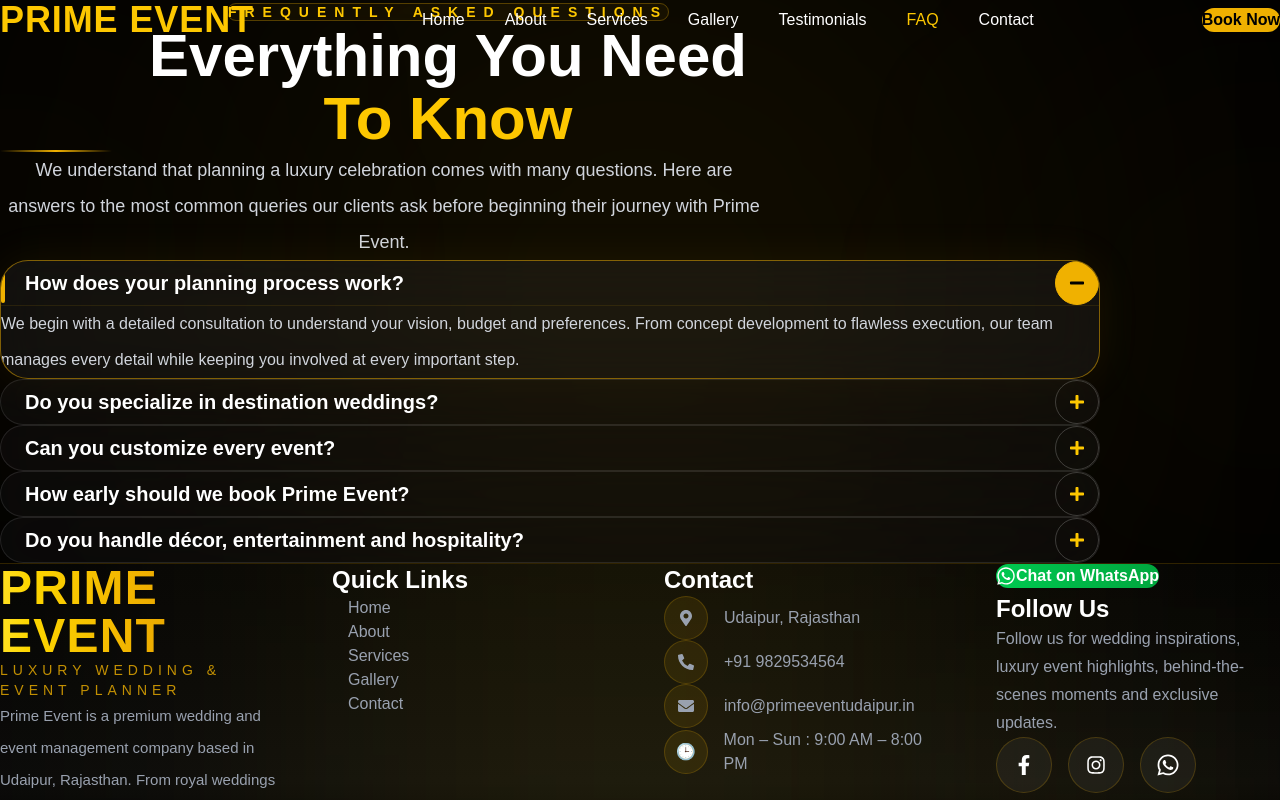
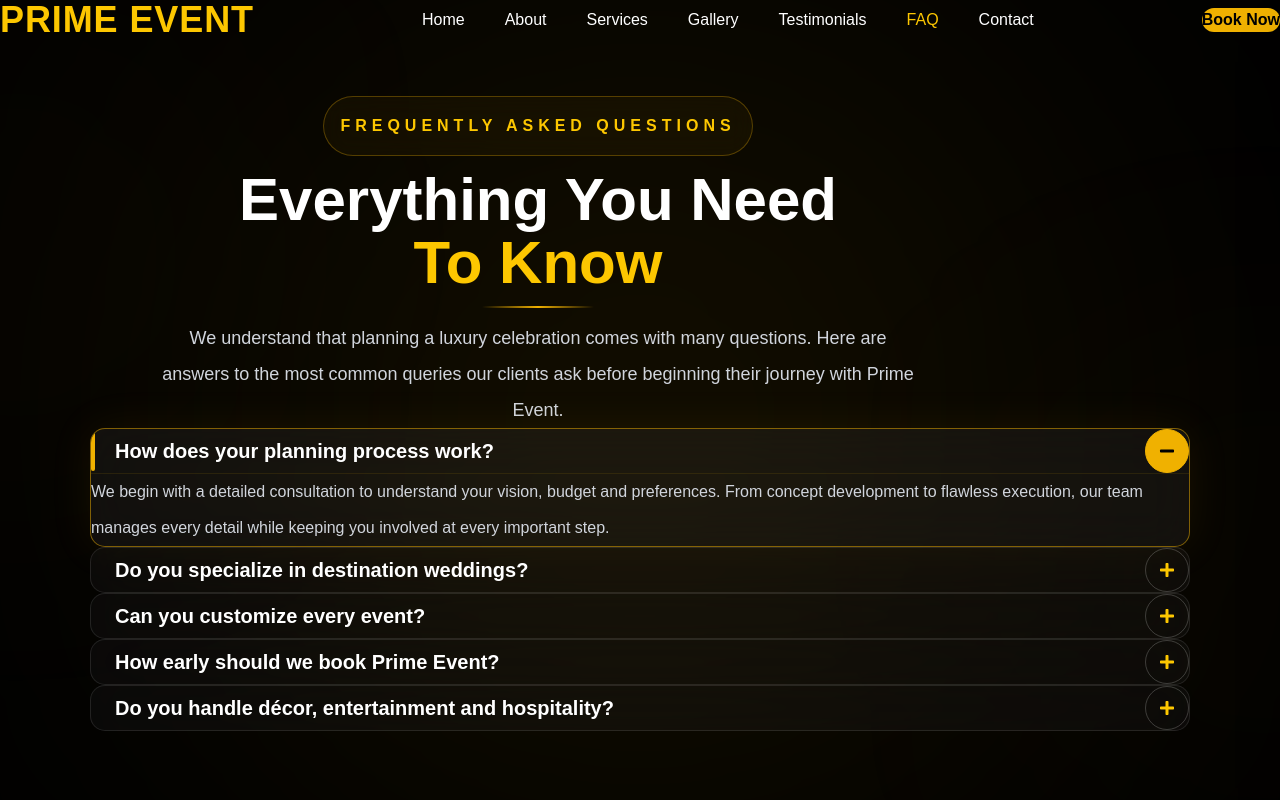
Before and after one commit to primeeventudaipur/prime-event, a Next.js app: page /faq in a window 1280 px wide. Shown: the top 800 px of the page. Built offline with nearby package versions, Linux system fonts and the light colour scheme.

Commit message:
Your message

```diff
--- a/app/globals.css
+++ b/app/globals.css
@@ -254,8 +254,8 @@
 }
 
 .section-padding {
-  padding-top: 9rem;
-  padding-bottom: 9rem;
+  padding-top: 6rem;
+  padding-bottom: 6rem;
 }
 
 .section-title {
--- a/components/CTA.tsx
+++ b/components/CTA.tsx
@@ -2,7 +2,7 @@
 
 export default function CTA() {
   return (
-    <section className="items-center relative flex min-h-[110vh] items-center justify-center overflow-hidden bg-black px-6 py-20">
+    <section className="section-padding items-center relative flex min-h-[110vh] items-center justify-center overflow-hidden bg-black px-6 py-20">
 
       {/* Cinematic Background */}
       <div className="absolute inset-0">
@@ -28,7 +28,7 @@
         <div className="translate-x-16 items-center mx-auto w-full max-w-[1100px] rounded-[48px] border border-yellow-500/20 bg-white/[0.04] px-8 h-[470px] shadow-[0_35px_120px_rgba(0,0,0,.45)] backdrop-blur-2xl hover:border-yellow-400/40 hover:shadow-[0_40px_120px_rgba(234,179,8,.12)]">
 
           {/* Inner Container */}
-          <div className="mx-auto mt-8 flex max-w-5xl flex-col items-center text-center">
+          <div className="mx-auto flex max-w-5xl flex-col items-center text-center">
 
             {/* Small Label */}
 
--- a/components/Contact.tsx
+++ b/components/Contact.tsx
@@ -91,7 +91,7 @@
 });
 
   return (
-    <section
+    <section className="section-padding"
       id="contact"
       className="py-28 bg-gradient-to-b from-[#0b0b0b] to-[#111]"
     >
--- a/components/FAQ.tsx
+++ b/components/FAQ.tsx
@@ -43,7 +43,7 @@
   const [openIndex, setOpenIndex] = useState<number | null>(0);
 
   return (
-    <section className="relative overflow-hidden bg-black pt-44 pb-32">
+    <section className=" section-padding flex items-center justify-center relative overflow-hidden bg-black pt-44 pb-32">
 
 
       {/* Background Glow */}
@@ -58,19 +58,19 @@
 
         <Reveal>
 
-          <div className="mx-auto max-w-4xl text-center">
+          <div className="gap-3 relative mx-auto flex max-w-4xl flex-col items-center text-center">
 
-            <span className="rounded-full border border-yellow-500/30 bg-yellow-500/5 px-6 py-2 text-sm font-semibold uppercase tracking-[8px] text-yellow-400 backdrop-blur-md">
+             <span className="mt-8 flex w-[430px] h-[60px] whitespace-nowrap items-center justify-center rounded-full border border-yellow-500/30 bg-yellow-500/5 text-base font-semibold uppercase tracking-[5px] text-yellow-400 backdrop-blur-md">
 
             Frequently Asked Questions
 
              </span>
 
-            <h2 className="mt-8 text-5xl font-black leading-[1.05] text-white md:text-6xl">
+            <h2 className="mt-16 mb-30 text-5xl font-black leading-[1.05] text-white md:text-6xl">
 
               Everything You Need
 
-              <span className="mt-2 block text-yellow-400">
+              <span className="mt-6 block text-yellow-400">
 
                 To Know
 
@@ -94,14 +94,14 @@
 
         {/* FAQ Cards */}
 
-        <div className="mx-auto mt-24 max-w-[1100px] space-y-7">
+        <div className="mx-auto mt-26 max-w-[1100px] space-y-20">
         {faqs.map((faq, index) => (
           <Reveal key={index}>
 
        <motion.div
       whileHover={{ y: -3 }}
       transition={{ duration: 0.3 }}
-      className={`overflow-hidden rounded-[28px] border backdrop-blur-xl transition-all duration-500 ${
+      className={`overflow-hidden mb-10 rounded-[15px] border backdrop-blur-xl transition-all duration-500 ${
         openIndex === index
           ? "border-yellow-500/50 bg-white/[0.05] shadow-[0_0_45px_rgba(234,179,8,.08)]"
           : "border-white/10 bg-white/[0.03] hover:border-yellow-500/30"
@@ -171,7 +171,6 @@
                 {faq.answer}
 
               </p>
-
           </div>
 
                   </motion.div>
--- a/components/Gallery.tsx
+++ b/components/Gallery.tsx
@@ -56,7 +56,7 @@
 }, [selectedIndex]);
 
 return (
-    <section className="min-h-screen py-36 bg-gradient-to-b from-[#0b0b0b] to-black">
+    <section className="section-padding min-h-screen py-36 bg-gradient-to-b from-[#0b0b0b] to-black">
 
       <div className="container mx-auto px-6">
 
--- a/components/WhyChoose.tsx
+++ b/components/WhyChoose.tsx
@@ -54,7 +54,7 @@
 
 export default function WhyChoose() {
   return (
-    <section className="relative py-24 bg-[#0d0d0d] overflow-hidden">
+    <section className="section-padding relative py-24 bg-[#0d0d0d] overflow-hidden">
       <div className="absolute inset-0 bg-[radial-gradient(circle_at_top,rgba(212,175,55,0.12),transparent_45%)]" />
 
       <div className="container mx-auto px-6 relative z-10">
```
Lines whose indentation alone changed are shown as unchanged.
